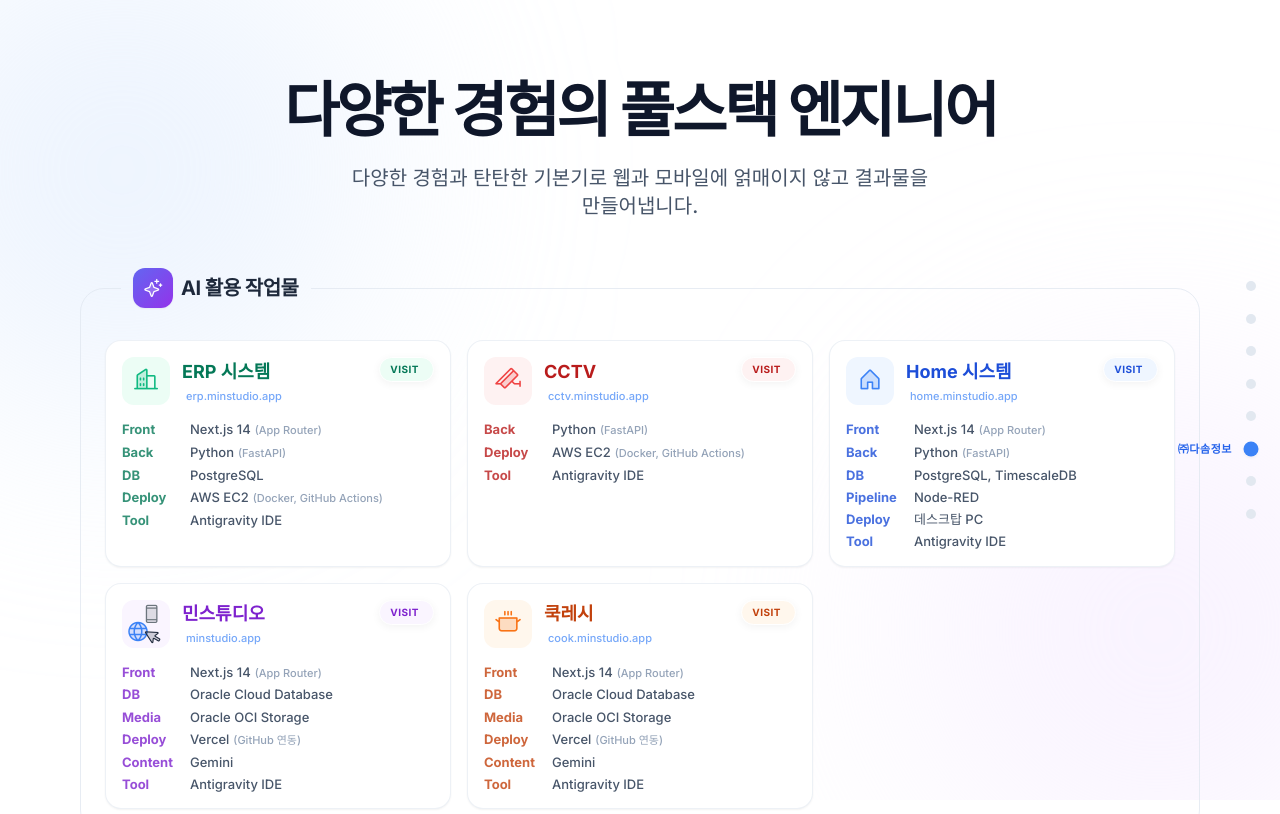
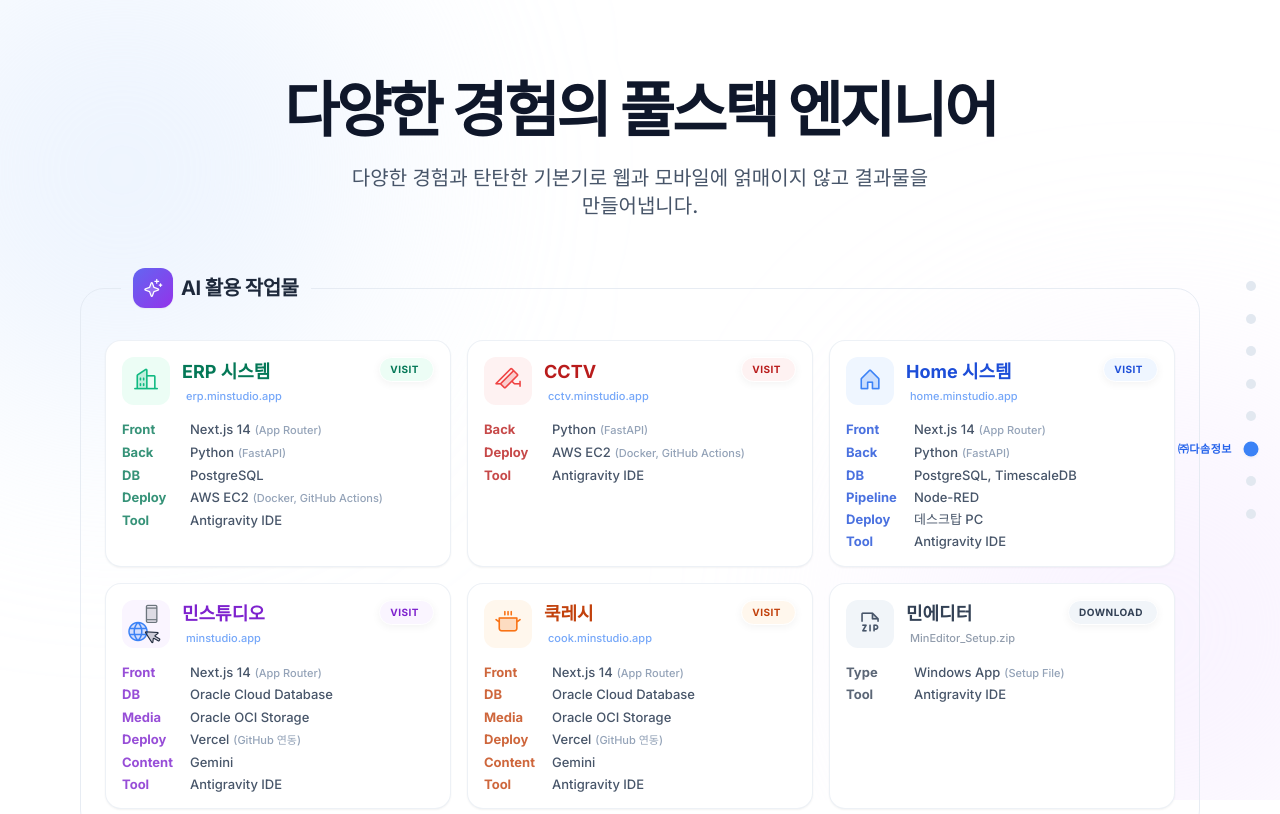
Before and after one commit to gyuminiai82/portfolio, a React (Vite) app: page / in a window 1280 px wide. Shown: the top 814 px of the page. Built offline with nearby package versions, Linux system fonts and the light colour scheme; a web font is replaced by a local one.

Commit message:
feat: 민에디터 작업물 추가 및 다운로드 파일 링크용 UI(다운로드 버튼, ZIP 아이콘) 지원

```diff
--- a/src/components/AIWorks.jsx
+++ b/src/components/AIWorks.jsx
@@ -87,6 +87,20 @@ const aiWorksData = [
       { label: "Content", value: "Gemini" },
       { label: "Tool", value: "Antigravity IDE" }
     ]
+  },
+  {
+    title: "민에디터",
+    url: "https://devminihouse.mycafe24.com/file/MinEditor_Setup.zip",
+    icon: "ph-file-zip",
+    color: "slate",
+    bgLight: "bg-slate-100",
+    textDark: "text-slate-700",
+    iconColor: "#475569",
+    isDownload: true,
+    items: [
+      { label: "Type", value: "Windows App", sub: "(Setup File)" },
+      { label: "Tool", value: "Antigravity IDE" }
+    ]
   }
 ];
 
@@ -122,9 +136,9 @@ export default function AIWorks() {
                   <h3 className={`text-lg font-bold ${work.textDark} group-hover:underline decoration-2 underline-offset-4`}>
                     {work.title}
                   </h3>
-                  <div className="text-[11px] text-blue-500 font-medium mt-0.5 flex items-center gap-1 opacity-70 group-hover:opacity-100 transition-opacity">
-                    <i className="ph-bold ph-link"></i>
-                    {work.url.replace('https://', '')}
+                  <div className={`text-[11px] ${work.isDownload ? 'text-slate-500' : 'text-blue-500'} font-medium mt-0.5 flex items-center gap-1 opacity-70 group-hover:opacity-100 transition-opacity`}>
+                    <i className={`ph-bold ${work.isDownload ? 'ph-download-simple' : 'ph-link'}`}></i>
+                    {work.isDownload ? 'MinEditor_Setup.zip' : work.url.replace('https://', '')}
                   </div>
                 </div>
               </div>
@@ -144,8 +158,10 @@ export default function AIWorks() {
 
             {/* Link Indicator */}
             <div className={`absolute top-4 right-4 flex items-center gap-1 px-2.5 py-1 rounded-full ${work.bgLight} border border-white shadow-[0_2px_8px_rgba(0,0,0,0.05)] transition-all duration-300 group-hover:scale-105 group-hover:shadow-md group-hover:-translate-y-0.5`}>
-              <span className={`text-[10px] font-extrabold uppercase tracking-wider ${work.textDark}`}>Visit</span>
-              <i className={`ph-bold ph-arrow-up-right text-xs ${work.textDark}`}></i>
+              <span className={`text-[10px] font-extrabold uppercase tracking-wider ${work.textDark}`}>
+                {work.isDownload ? 'Download' : 'Visit'}
+              </span>
+              <i className={`ph-bold ${work.isDownload ? 'ph-download-simple' : 'ph-arrow-up-right'} text-xs ${work.textDark}`}></i>
             </div>
           </a>
         ))}
```
